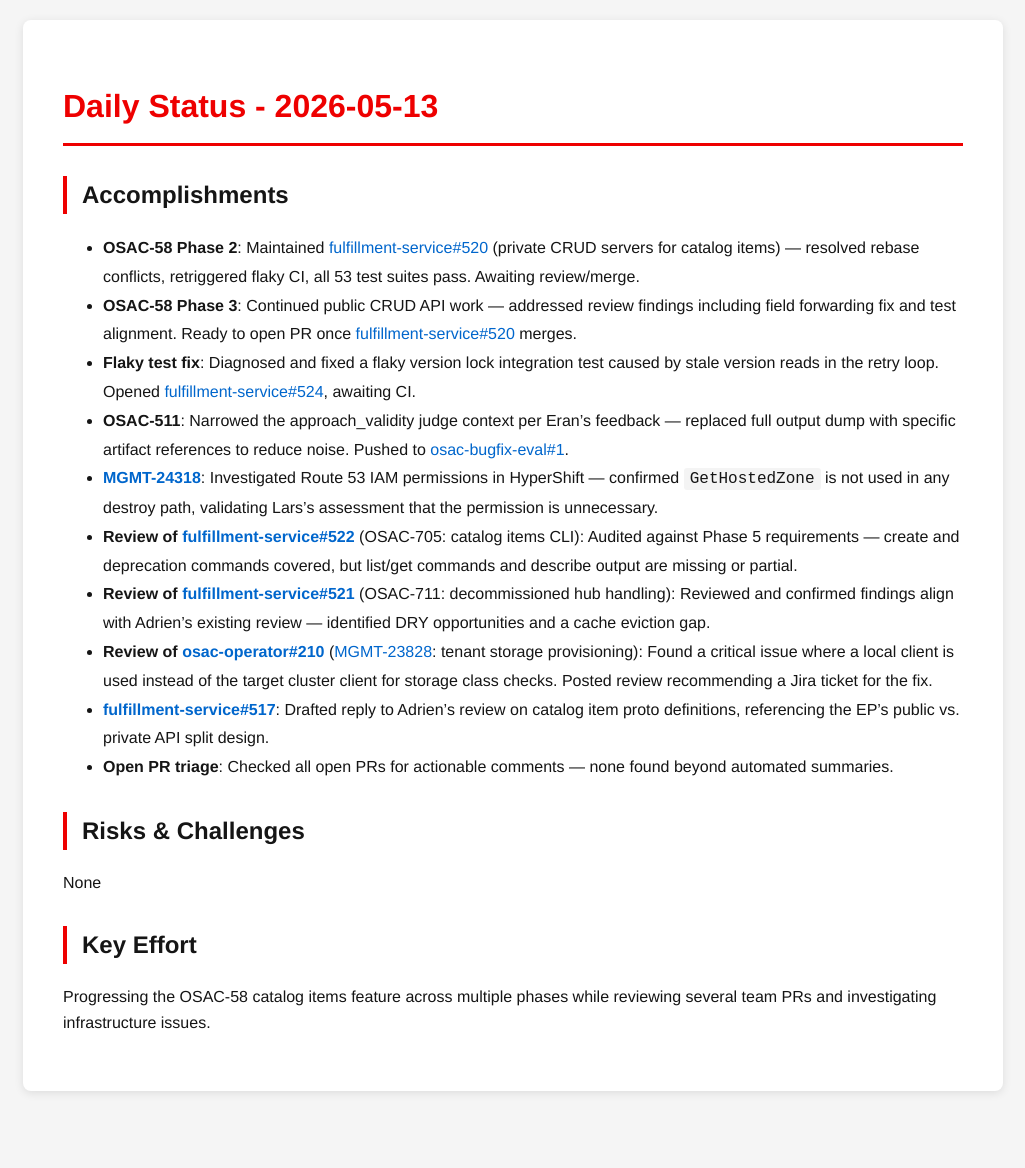
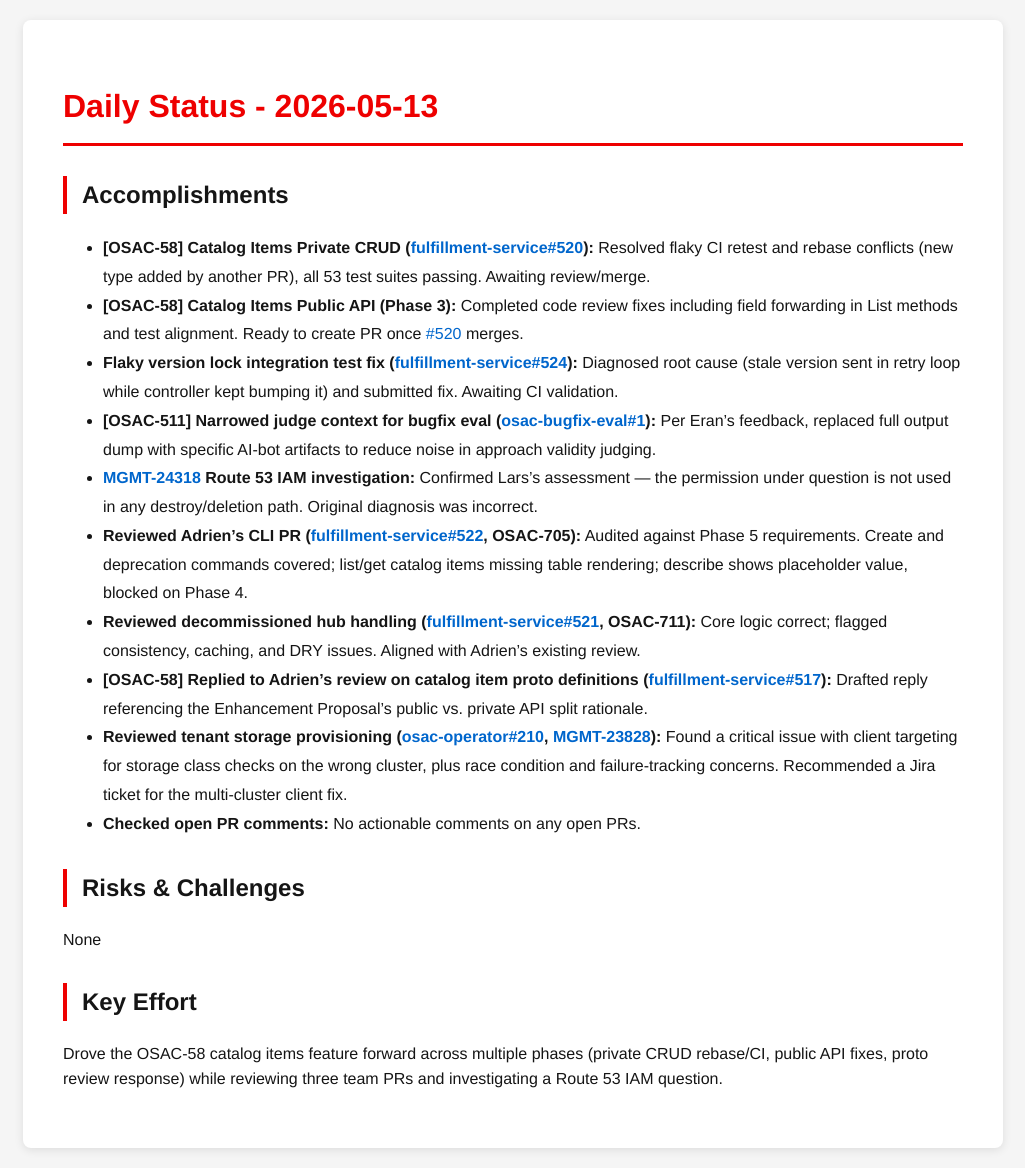
Before and after one commit to tzvatot/daily-status, a Jekyll site: the page built from 2026-05-13.md, in a window 1280 px wide. Shown: the whole page, without its empty margins (127-1152 px from the left). Built offline with Jekyll 4.4.1, drawn with Linux system fonts in a browser that asks for light colours; before the commit the page ends 1111 px from its top, so only the background shows below that.

Commit message:
Daily status update - 2026-05-13

```diff
--- a/2026-05-13.md
+++ b/2026-05-13.md
@@ -7,19 +7,19 @@
 # Daily Status - 2026-05-13
 
 ## Accomplishments
-- **OSAC-58 Phase 2**: Maintained [fulfillment-service#520](https://github.com/osac-project/fulfillment-service/pull/520) (private CRUD servers for catalog items) — resolved rebase conflicts, retriggered flaky CI, all 53 test suites pass. Awaiting review/merge.
-- **OSAC-58 Phase 3**: Continued public CRUD API work — addressed review findings including field forwarding fix and test alignment. Ready to open PR once [fulfillment-service#520](https://github.com/osac-project/fulfillment-service/pull/520) merges.
-- **Flaky test fix**: Diagnosed and fixed a flaky version lock integration test caused by stale version reads in the retry loop. Opened [fulfillment-service#524](https://github.com/osac-project/fulfillment-service/pull/524), awaiting CI.
-- **OSAC-511**: Narrowed the approach_validity judge context per Eran's feedback — replaced full output dump with specific artifact references to reduce noise. Pushed to [osac-bugfix-eval#1](https://github.com/eranco74/osac-bugfix-eval/pull/1).
-- **[MGMT-24318](https://issues.redhat.com/browse/MGMT-24318)**: Investigated Route 53 IAM permissions in HyperShift — confirmed `GetHostedZone` is not used in any destroy path, validating Lars's assessment that the permission is unnecessary.
-- **Review of [fulfillment-service#522](https://github.com/osac-project/fulfillment-service/pull/522)** (OSAC-705: catalog items CLI): Audited against Phase 5 requirements — create and deprecation commands covered, but list/get commands and describe output are missing or partial.
-- **Review of [fulfillment-service#521](https://github.com/osac-project/fulfillment-service/pull/521)** (OSAC-711: decommissioned hub handling): Reviewed and confirmed findings align with Adrien's existing review — identified DRY opportunities and a cache eviction gap.
-- **Review of [osac-operator#210](https://github.com/osac-project/osac-operator/pull/210)** ([MGMT-23828](https://issues.redhat.com/browse/MGMT-23828): tenant storage provisioning): Found a critical issue where a local client is used instead of the target cluster client for storage class checks. Posted review recommending a Jira ticket for the fix.
-- **[fulfillment-service#517](https://github.com/osac-project/fulfillment-service/pull/517)**: Drafted reply to Adrien's review on catalog item proto definitions, referencing the EP's public vs. private API split design.
-- **Open PR triage**: Checked all open PRs for actionable comments — none found beyond automated summaries.
+- **[OSAC-58] Catalog Items Private CRUD ([fulfillment-service#520](https://github.com/osac-project/fulfillment-service/pull/520)):** Resolved flaky CI retest and rebase conflicts (new type added by another PR), all 53 test suites passing. Awaiting review/merge.
+- **[OSAC-58] Catalog Items Public API (Phase 3):** Completed code review fixes including field forwarding in List methods and test alignment. Ready to create PR once [#520](https://github.com/osac-project/fulfillment-service/pull/520) merges.
+- **Flaky version lock integration test fix ([fulfillment-service#524](https://github.com/osac-project/fulfillment-service/pull/524)):** Diagnosed root cause (stale version sent in retry loop while controller kept bumping it) and submitted fix. Awaiting CI validation.
+- **[OSAC-511] Narrowed judge context for bugfix eval ([osac-bugfix-eval#1](https://github.com/eranco74/osac-bugfix-eval/pull/1)):** Per Eran's feedback, replaced full output dump with specific AI-bot artifacts to reduce noise in approach validity judging.
+- **[MGMT-24318](https://issues.redhat.com/browse/MGMT-24318) Route 53 IAM investigation:** Confirmed Lars's assessment — the permission under question is not used in any destroy/deletion path. Original diagnosis was incorrect.
+- **Reviewed Adrien's CLI PR ([fulfillment-service#522](https://github.com/osac-project/fulfillment-service/pull/522), OSAC-705):** Audited against Phase 5 requirements. Create and deprecation commands covered; list/get catalog items missing table rendering; describe shows placeholder value, blocked on Phase 4.
+- **Reviewed decommissioned hub handling ([fulfillment-service#521](https://github.com/osac-project/fulfillment-service/pull/521), OSAC-711):** Core logic correct; flagged consistency, caching, and DRY issues. Aligned with Adrien's existing review.
+- **[OSAC-58] Replied to Adrien's review on catalog item proto definitions ([fulfillment-service#517](https://github.com/osac-project/fulfillment-service/pull/517)):** Drafted reply referencing the Enhancement Proposal's public vs. private API split rationale.
+- **Reviewed tenant storage provisioning ([osac-operator#210](https://github.com/osac-project/osac-operator/pull/210), [MGMT-23828](https://issues.redhat.com/browse/MGMT-23828)):** Found a critical issue with client targeting for storage class checks on the wrong cluster, plus race condition and failure-tracking concerns. Recommended a Jira ticket for the multi-cluster client fix.
+- **Checked open PR comments:** No actionable comments on any open PRs.
 
 ## Risks & Challenges
 None
 
 ## Key Effort
-Progressing the OSAC-58 catalog items feature across multiple phases while reviewing several team PRs and investigating infrastructure issues.
+Drove the OSAC-58 catalog items feature forward across multiple phases (private CRUD rebase/CI, public API fixes, proto review response) while reviewing three team PRs and investigating a Route 53 IAM question.
```
